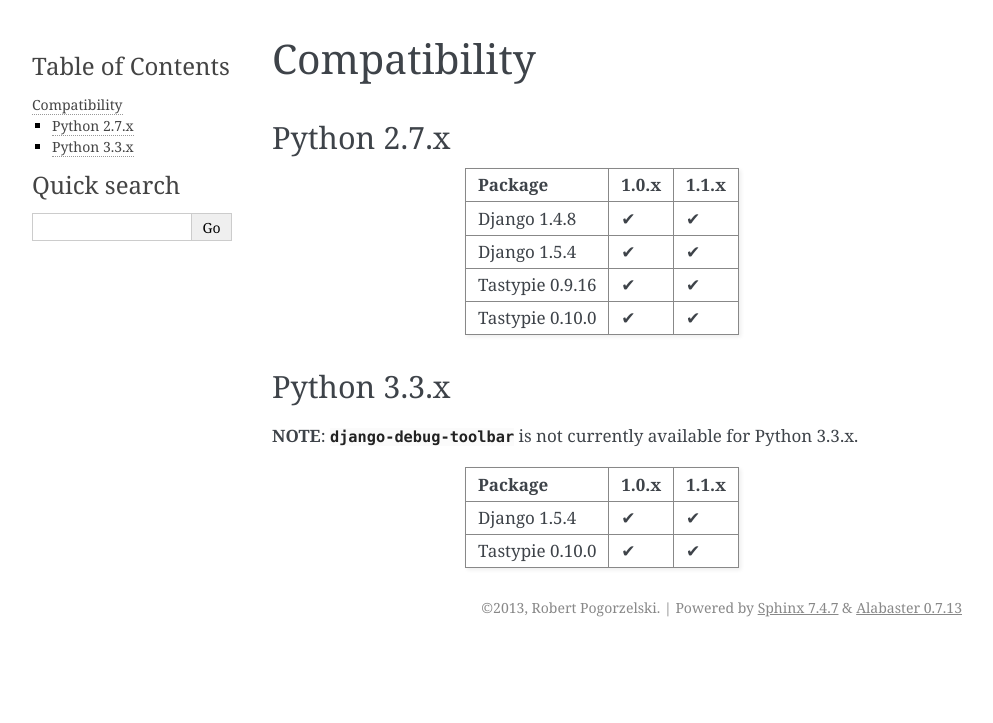
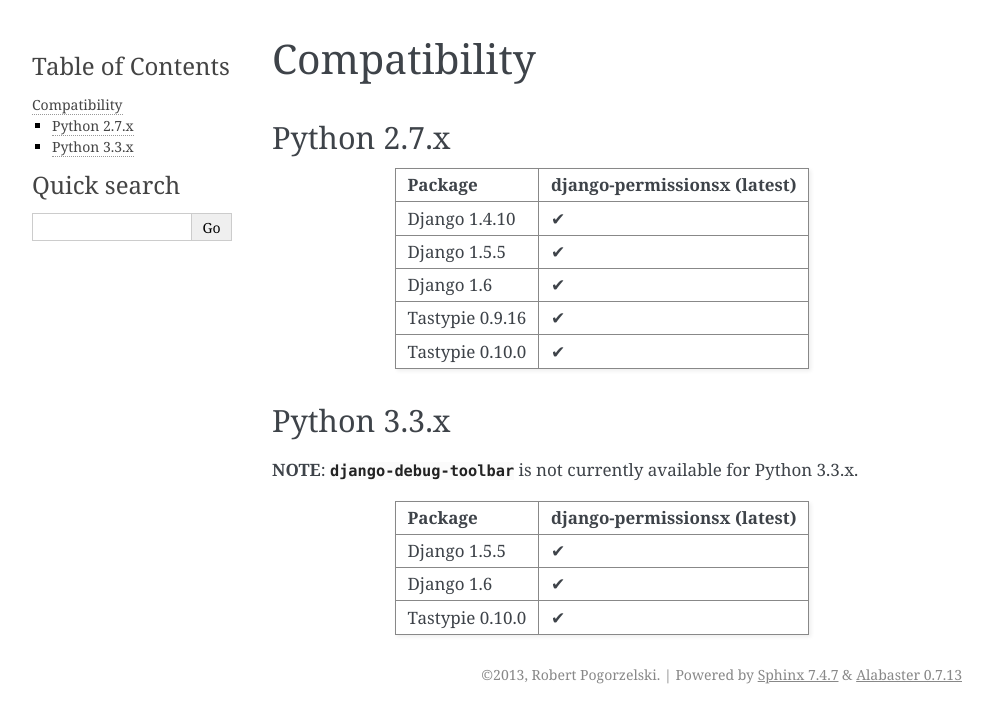
Before and after one commit to antoniotaranto/django-permissionsx, a Sphinx documentation site: the page built from docs/compatibility.rst, in a window 1280 px wide. Shown: the top 723 px of the page, without its empty margins (148-1141 px from the left). Built offline with Sphinx 7.4.7, drawn with Linux system fonts in a browser that asks for light colours.

Commit message:
Updated compatibility docs.

```diff
--- a/docs/compatibility.rst
+++ b/docs/compatibility.rst
@@ -5,23 +5,25 @@
 Python 2.7.x
 ============
 
-================== ============================== ==============================
-Package                         1.0.x                          1.1.x
-================== ============================== ==============================
-Django 1.4.8               ✔                              ✔
-Django 1.5.4               ✔                              ✔
-Tastypie 0.9.16            ✔                              ✔
-Tastypie 0.10.0            ✔                              ✔
-================== ============================== ==============================
+================== ==============================
+Package             django-permissionsx (latest)
+================== ==============================
+Django 1.4.10                     ✔
+Django 1.5.5                      ✔
+Django 1.6                        ✔
+Tastypie 0.9.16                   ✔
+Tastypie 0.10.0                   ✔
+================== ==============================
 
 Python 3.3.x
 ============
 
 **NOTE**: :mod:`django-debug-toolbar` is not currently available for Python 3.3.x.
 
-================== ============================== ==============================
-Package                         1.0.x                          1.1.x
-================== ============================== ==============================
-Django 1.5.4               ✔                              ✔
-Tastypie 0.10.0            ✔                              ✔
-================== ============================== ==============================
+================== ==============================
+Package             django-permissionsx (latest)
+================== ==============================
+Django 1.5.5                      ✔
+Django 1.6                        ✔
+Tastypie 0.10.0                   ✔
+================== ==============================
```
